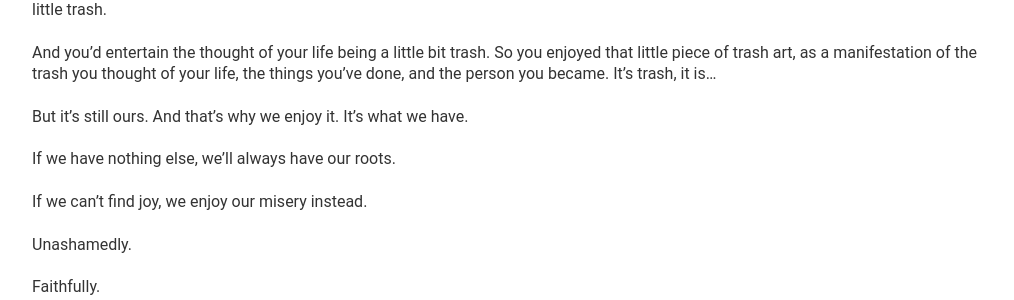
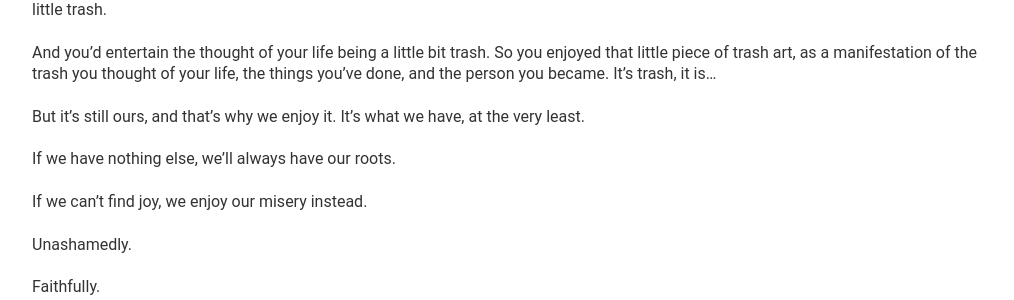
Before and after one commit to theruhullah/ruhulblog, a Jekyll site: the page built from _posts/2017-01-10-trash.md, in a window 1280 px wide. Shown: the part 257-557 px from the top of the page, without its empty margins (118-1132 px from the left). Built offline with Jekyll 4.4.1, drawn with Linux system fonts in a browser that asks for light colours.

Commit message:
trashupdate

```diff
--- a/_posts/2017-01-10-trash.md
+++ b/_posts/2017-01-10-trash.md
@@ -7,7 +7,7 @@ You give me the butterfly box, and I for a while wonder, why you enjoyed such a
 
 And you'd entertain the thought of your life being a little bit trash. So you enjoyed that little piece of trash art, as a manifestation of the trash you thought of your life, the things you've done, and the person you became. It's trash, it is...
 
-But it's still ours. And that's why we enjoy it. It's what we have.
+But it's still ours, and that's why we enjoy it. It's what we have, at the very least.
 
 If we have nothing else, we'll always have our roots.
 
```
Also changed, not shown: 1 other file.
